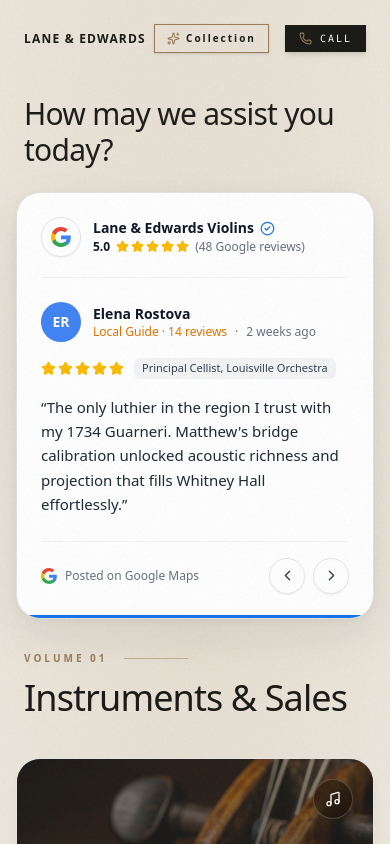
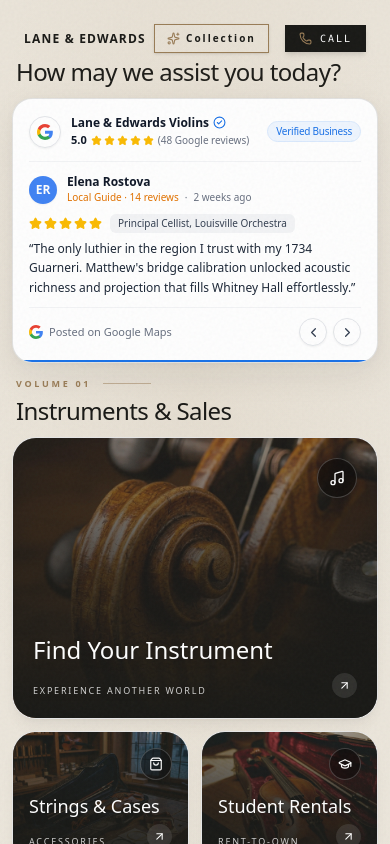
Before and after one commit to 2Limitless/Cello, a Next.js app: page / in a window 390 px wide. Shown: the top 844 px of the page. Built offline with nearby package versions, Linux system fonts and the light colour scheme; a web font is replaced by a local one.

Commit message:
feat: fit Google Reviews card and bento boxes on same initial mobile screen

```diff
--- a/src/app/page.tsx
+++ b/src/app/page.tsx
@@ -320,17 +320,17 @@ function HomeContent() {
       </header>
 
       {/* The Asymmetric Split Hub */}
-      <section className={`w-full flex-1 flex flex-col pt-24 md:pt-32 px-4 md:px-12 pb-16 md:pb-24 transition-all duration-700 relative ${selectedIntent ? 'opacity-0 scale-95 pointer-events-none blur-md' : 'opacity-100 scale-100 blur-0'}`}>
+      <section className={`w-full flex-1 flex flex-col pt-14 sm:pt-20 md:pt-32 px-3 sm:px-6 md:px-12 pb-16 md:pb-24 transition-all duration-700 relative ${selectedIntent ? 'opacity-0 scale-95 pointer-events-none blur-md' : 'opacity-100 scale-100 blur-0'}`}>
 
         {/* Subtle Ambient Radial Highlight to enrich tonewood and contrast against white cards */}
         <div className="absolute inset-0 bg-[radial-gradient(ellipse_80%_50%_at_50%_20%,rgba(155,126,88,0.07),transparent_70%)] pointer-events-none" />
 
-        <div className="text-left md:text-center mb-6 md:mb-12 pl-2 md:pl-0">
-          <h1 className="font-serif text-3xl md:text-4xl lg:text-5xl text-[#1A1A17] tracking-tight">How may we assist you today?</h1>
+        <div className="text-left md:text-center mb-2.5 sm:mb-6 md:mb-12 pl-1 md:pl-0">
+          <h1 className="font-serif text-2xl sm:text-3xl md:text-4xl lg:text-5xl text-[#1A1A17] tracking-tight">How may we assist you today?</h1>
         </div>
 
-        {/* Mobile Featured Review: Immediately visible upon arrival on mobile */}
-        <div className="lg:hidden w-full max-w-[1600px] mx-auto mb-8">
+        {/* Mobile Featured Review: Prominently displayed Google Review that fits alongside Bento boxes on screen */}
+        <div className="lg:hidden w-full max-w-[1600px] mx-auto mb-3.5 sm:mb-6 md:mb-8">
           <VirtuosoFolio
             testimonials={testimonials}
             reviewIndex={reviewIndex}
@@ -344,20 +344,20 @@ function HomeContent() {
         <div className="flex-1 w-full max-w-[1600px] mx-auto flex flex-col lg:flex-row gap-6 md:gap-10 items-start">
 
           {/* 60% LEFT: Scrollable Navigation Sections */}
-          <div className="w-full lg:w-[62%] xl:w-[60%] flex flex-col gap-16 lg:gap-24 pb-12">
+          <div className="w-full lg:w-[62%] xl:w-[60%] flex flex-col gap-10 sm:gap-16 lg:gap-24 pb-12">
 
             {['Instruments & Sales', 'Luthier Services', 'The Workshop'].map((category, index) => (
               <div key={category} className="flex flex-col relative">
 
-                <div className="flex flex-col mb-10 pl-2">
-                  <div className="flex items-center gap-4 text-[#9B7E58] mb-3">
-                    <span className="text-[10px] tracking-[0.3em] font-bold uppercase">Volume {String(index + 1).padStart(2, '0')}</span>
-                    <div className="h-[1px] w-16 bg-[#9B7E58]/50"></div>
+                <div className="flex flex-col mb-2.5 sm:mb-6 md:mb-10 pl-1 sm:pl-2">
+                  <div className="flex items-center gap-3 sm:gap-4 text-[#9B7E58] mb-1 sm:mb-3">
+                    <span className="text-[9px] sm:text-[10px] tracking-[0.3em] font-bold uppercase">Volume {String(index + 1).padStart(2, '0')}</span>
+                    <div className="h-[1px] w-12 sm:w-16 bg-[#9B7E58]/50"></div>
                   </div>
-                  <h2 className="font-serif text-4xl lg:text-5xl text-[#1A1A17] tracking-tight">{category}</h2>
+                  <h2 className="font-serif text-2xl sm:text-3xl md:text-4xl lg:text-5xl text-[#1A1A17] tracking-tight">{category}</h2>
                 </div>
 
-                <div className={`grid grid-cols-2 lg:grid-cols-4 gap-4 md:gap-6 auto-rows-[180px] md:auto-rows-[250px]`}>
+                <div className={`grid grid-cols-2 lg:grid-cols-4 gap-3 sm:gap-4 md:gap-6 auto-rows-[135px] sm:auto-rows-[160px] md:auto-rows-[250px]`}>
                   {bentoItems.filter(i => i.category === category).map((item) => {
                     const Icon = item.icon;
                     const isLarge = item.rowSpan.includes('row-span-2');
--- a/src/components/VirtuosoFolio.tsx
+++ b/src/components/VirtuosoFolio.tsx
@@ -93,50 +93,50 @@ export function VirtuosoFolio({
 
   return (
     <div
-      className="w-full h-auto min-h-[360px] md:min-h-[400px] lg:h-[524px] lg:sticky lg:top-24 select-text flex flex-col"
+      className="w-full h-auto min-h-[200px] sm:min-h-[240px] lg:h-[524px] lg:sticky lg:top-24 select-text flex flex-col"
       onTouchStart={handleTouchStart}
       onTouchEnd={handleTouchEnd}
     >
       {/* Clean, Modern Google Reviews Card Widget */}
-      <div className="w-full h-full bg-white text-gray-900 rounded-[24px] md:rounded-[28px] border border-[#1A1A17]/12 shadow-[0_16px_45px_rgba(26,26,23,0.08),_0_2px_8px_rgba(26,26,23,0.04)] hover:shadow-[0_22px_55px_rgba(26,26,23,0.12)] transition-all duration-300 p-6 sm:p-7 md:p-8 flex flex-col justify-between relative overflow-hidden">
+      <div className="w-full h-full bg-white text-gray-900 rounded-[20px] sm:rounded-[24px] md:rounded-[28px] border border-[#1A1A17]/12 shadow-[0_12px_35px_rgba(26,26,23,0.07),_0_2px_8px_rgba(26,26,23,0.03)] hover:shadow-[0_18px_45px_rgba(26,26,23,0.1)] transition-all duration-300 p-4 sm:p-6 lg:p-8 flex flex-col justify-between relative overflow-hidden">
 
         {/* Top: Google Business Profile Header */}
-        <div className="flex items-center justify-between pb-5 border-b border-gray-100">
-          <div className="flex items-center gap-3">
-            <div className="w-10 h-10 rounded-full bg-white border border-gray-200 shadow-xs flex items-center justify-center shrink-0">
-              <GoogleGIcon className="w-5 h-5" />
+        <div className="flex items-center justify-between pb-3 sm:pb-4 lg:pb-5 border-b border-gray-100">
+          <div className="flex items-center gap-2.5 sm:gap-3">
+            <div className="w-8 h-8 sm:w-10 sm:h-10 rounded-full bg-white border border-gray-200 shadow-xs flex items-center justify-center shrink-0">
+              <GoogleGIcon className="w-4 h-4 sm:w-5 sm:h-5" />
             </div>
             <div className="flex flex-col">
-              <div className="flex items-center gap-1.5">
-                <span className="font-sans font-semibold text-sm sm:text-base text-gray-900 leading-tight">
+              <div className="flex items-center gap-1 sm:gap-1.5">
+                <span className="font-sans font-semibold text-xs sm:text-sm lg:text-base text-gray-900 leading-tight">
                   Lane & Edwards Violins
                 </span>
-                <CheckCircle2 size={15} className="text-[#1A73E8] shrink-0" />
+                <CheckCircle2 size={13} className="text-[#1A73E8] shrink-0" />
               </div>
-              <div className="flex items-center gap-1.5 mt-0.5">
-                <span className="font-sans font-bold text-xs text-gray-900">5.0</span>
+              <div className="flex items-center gap-1 sm:gap-1.5 mt-0.5">
+                <span className="font-sans font-bold text-[11px] sm:text-xs text-gray-900">5.0</span>
                 <div className="flex text-[#FBBC04] gap-0.5">
                   {[...Array(5)].map((_, i) => (
-                    <Star key={i} size={13} fill="currentColor" className="text-[#FBBC04]" />
+                    <Star key={i} size={11} fill="currentColor" className="text-[#FBBC04]" />
                   ))}
                 </div>
-                <span className="font-sans text-xs text-gray-500">
+                <span className="font-sans text-[10px] sm:text-xs text-gray-500">
                   (48 Google reviews)
                 </span>
               </div>
             </div>
           </div>
 
-          <span className="hidden sm:inline-flex items-center gap-1 px-2.5 py-1 rounded-full bg-blue-50 text-[#1A73E8] border border-blue-100 text-[11px] font-medium tracking-tight">
+          <span className="inline-flex items-center gap-1 px-2 py-0.5 sm:px-2.5 sm:py-1 rounded-full bg-blue-50 text-[#1A73E8] border border-blue-100 text-[10px] sm:text-[11px] font-medium tracking-tight">
             Verified Business
           </span>
         </div>
 
         {/* Middle: Active Reviewer Info & Content */}
-        <div className="my-auto py-5 flex flex-col justify-center">
+        <div className="my-auto py-2.5 sm:py-4 lg:py-5 flex flex-col justify-center">
 
           {/* Reviewer Google Profile Row */}
-          <div className="relative h-12 w-full flex items-center overflow-hidden mb-3">
+          <div className="relative h-9 sm:h-10 lg:h-12 w-full flex items-center overflow-hidden mb-1.5 sm:mb-2.5 lg:mb-3">
             <AnimatePresence mode="popLayout" initial={false}>
               <motion.div
                 key={reviewIndex}
@@ -144,22 +144,22 @@ export function VirtuosoFolio({
                 animate={{ opacity: 1 }}
                 exit={{ opacity: 0 }}
                 transition={{ duration: 0.25, ease: "easeInOut" }}
-                className="flex items-center gap-3 w-full"
+                className="flex items-center gap-2.5 sm:gap-3 w-full"
               >
                 {/* Google Avatar Circle */}
                 <div
-                  className={`w-10 h-10 rounded-full ${meta.avatarBg} text-white font-sans font-semibold text-sm flex items-center justify-center shrink-0 shadow-xs`}
+                  className={`w-7 h-7 sm:w-9 sm:h-9 lg:w-10 lg:h-10 rounded-full ${meta.avatarBg} text-white font-sans font-semibold text-xs sm:text-sm flex items-center justify-center shrink-0 shadow-xs`}
                 >
                   {getInitials(current.author)}
                 </div>
 
                 <div className="flex flex-col min-w-0">
                   <div className="flex items-center gap-1.5">
-                    <span className="font-sans font-semibold text-sm sm:text-base text-gray-900 truncate">
+                    <span className="font-sans font-semibold text-xs sm:text-sm lg:text-base text-gray-900 truncate">
                       {current.author}
                     </span>
                   </div>
-                  <div className="flex items-center gap-2 text-xs text-gray-500">
+                  <div className="flex items-center gap-1.5 sm:gap-2 text-[10px] sm:text-xs text-gray-500">
                     <span className="text-[#E37400] font-medium truncate">{meta.badge}</span>
                     <span>·</span>
                     <span className="shrink-0">{meta.timeAgo}</span>
@@ -170,19 +170,19 @@ export function VirtuosoFolio({
           </div>
 
           {/* 5 Stars Rating & Patron Role Pill */}
-          <div className="flex items-center gap-2.5 mb-3">
+          <div className="flex items-center gap-2 mb-1.5 sm:mb-2 lg:mb-3">
             <div className="flex text-[#FBBC04] gap-0.5">
               {[...Array(5)].map((_, i) => (
-                <Star key={i} size={15} fill="currentColor" className="text-[#FBBC04]" />
+                <Star key={i} size={13} fill="currentColor" className="text-[#FBBC04]" />
               ))}
             </div>
-            <span className="text-[11px] font-sans font-medium px-2 py-0.5 rounded-md bg-gray-100 text-gray-700 truncate max-w-[260px]">
+            <span className="text-[10px] sm:text-[11px] font-sans font-medium px-2 py-0.5 rounded-md bg-gray-100 text-gray-700 truncate max-w-[200px] sm:max-w-[260px]">
               {current.role}
             </span>
           </div>
 
           {/* Review Body (PopLayout = 100% Zero Layout Jumps) */}
-          <div className="relative w-full min-h-[130px] sm:min-h-[115px] md:min-h-[130px] flex items-center">
+          <div className="relative w-full min-h-[58px] sm:min-h-[75px] lg:min-h-[130px] flex items-center">
             <AnimatePresence mode="popLayout" initial={false}>
               <motion.div
                 key={reviewIndex}
@@ -192,7 +192,7 @@ export function VirtuosoFolio({
                 transition={{ duration: 0.25, ease: "easeInOut" }}
                 className="w-full"
               >
-                <p className="font-sans text-[15px] sm:text-base text-gray-800 leading-relaxed font-normal">
+                <p className="font-sans text-xs sm:text-sm lg:text-base text-gray-800 leading-relaxed font-normal">
                   &ldquo;{current.quote}&rdquo;
                 </p>
               </motion.div>
@@ -202,41 +202,41 @@ export function VirtuosoFolio({
         </div>
 
         {/* Bottom Bar: Google Footer & Material Arrow Navigation */}
-        <div className="pt-4 border-t border-gray-100 flex items-center justify-between gap-4">
-          <div className="flex items-center gap-2 text-xs text-gray-500">
-            <GoogleGIcon className="w-4 h-4 shrink-0" />
+        <div className="pt-2.5 sm:pt-3.5 lg:pt-4 border-t border-gray-100 flex items-center justify-between gap-4">
+          <div className="flex items-center gap-1.5 sm:gap-2 text-[11px] sm:text-xs text-gray-500">
+            <GoogleGIcon className="w-3.5 h-3.5 sm:w-4 sm:h-4 shrink-0" />
             <span className="font-sans">Posted on Google Maps</span>
           </div>
 
           {/* Minimalist Google Material Circular Arrows */}
-          <div className="flex items-center gap-2 shrink-0">
+          <div className="flex items-center gap-1.5 sm:gap-2 shrink-0">
             <button
               onClick={(e) => {
                 e.stopPropagation();
                 setReviewIndex((prev) => (prev - 1 + testimonials.length) % testimonials.length);
               }}
-              className="w-9 h-9 rounded-full border border-gray-200 bg-white hover:bg-gray-100 hover:border-gray-300 text-gray-700 transition-colors flex items-center justify-center cursor-pointer active:scale-95 shadow-xs"
+              className="w-7 h-7 sm:w-8 sm:h-8 lg:w-9 lg:h-9 rounded-full border border-gray-200 bg-white hover:bg-gray-100 hover:border-gray-300 text-gray-700 transition-colors flex items-center justify-center cursor-pointer active:scale-95 shadow-xs"
               title="Previous Review"
               aria-label="Previous Review"
             >
-              <ChevronLeft size={17} />
+              <ChevronLeft size={15} />
             </button>
             <button
               onClick={(e) => {
                 e.stopPropagation();
                 setReviewIndex((prev) => (prev + 1) % testimonials.length);
               }}
-              className="w-9 h-9 rounded-full border border-gray-200 bg-white hover:bg-gray-100 hover:border-gray-300 text-gray-700 transition-colors flex items-center justify-center cursor-pointer active:scale-95 shadow-xs"
+              className="w-7 h-7 sm:w-8 sm:h-8 lg:w-9 lg:h-9 rounded-full border border-gray-200 bg-white hover:bg-gray-100 hover:border-gray-300 text-gray-700 transition-colors flex items-center justify-center cursor-pointer active:scale-95 shadow-xs"
               title="Next Review"
               aria-label="Next Review"
             >
-              <ChevronRight size={17} />
+              <ChevronRight size={15} />
             </button>
           </div>
         </div>
 
         {/* Subtle Google Blue Live Progress Bar */}
-        <div className="absolute bottom-0 left-0 right-0 h-[2.5px] bg-gray-100 overflow-hidden">
+        <div className="absolute bottom-0 left-0 right-0 h-[2px] bg-gray-100 overflow-hidden">
           <motion.div
             key={reviewIndex}
             initial={{ width: "0%" }}
```
